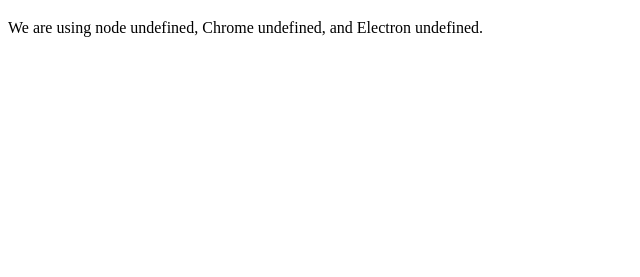
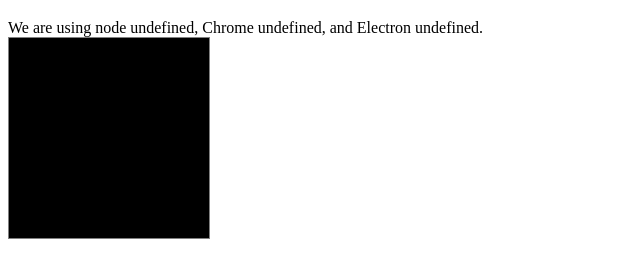
Before and after one commit to arnauldvm/nav.regulations, an Electron app: page index.html in a window 800 px wide. Shown: the part 61-338 px from the top of the page, without its empty margins (0-640 px from the left). Drawn offline with Linux system fonts and the light colour scheme.

Commit message:
:lipstick: Add black canvas for drawing the lights

```diff
--- /dev/null
+++ b/assets/css/window.css
@@ -0,0 +1,4 @@
+.lights_frame {
+  border: solid thin grey;
+  background-color: black;
+}
--- a/index.html
+++ b/index.html
@@ -3,11 +3,16 @@
   <head>
     <meta charset="UTF-8">
     <title>RIPAM - Feux et marques</title><!-- TODO avoid redundant title -->
+    <link rel="stylesheet" href="assets/css/window.css">
   </head>
   <body>
     <h1>RIPAM - Feux et marques</h1><!-- TODO avoid redundant title -->
-    We are using node <script>document.write(process.versions.node)</script>,
-    Chrome <script>document.write(process.versions.chrome)</script>,
-    and Electron <script>document.write(process.versions.electron)</script>.
+    <div class="footer">We are using node <script>document.write(process.versions.node)</script>,
+      Chrome <script>document.write(process.versions.chrome)</script>,
+      and Electron <script>document.write(process.versions.electron)</script>.</div>
+    <canvas id="base" class="lights_frame" width="200" height="200">
+      Canvas element not supported by browser
+    </canvas>
   </body>
+  <script src="./renderer.js" async></script>
 </html>
--- /dev/null
+++ b/renderer.js
@@ -0,0 +1,6 @@
+const canvas = document.getElementById('base');
+if (canvas.getContext) {
+  const ctx = canvas.getContext('2d');
+} else {
+  // canvas unsupported
+}
```
